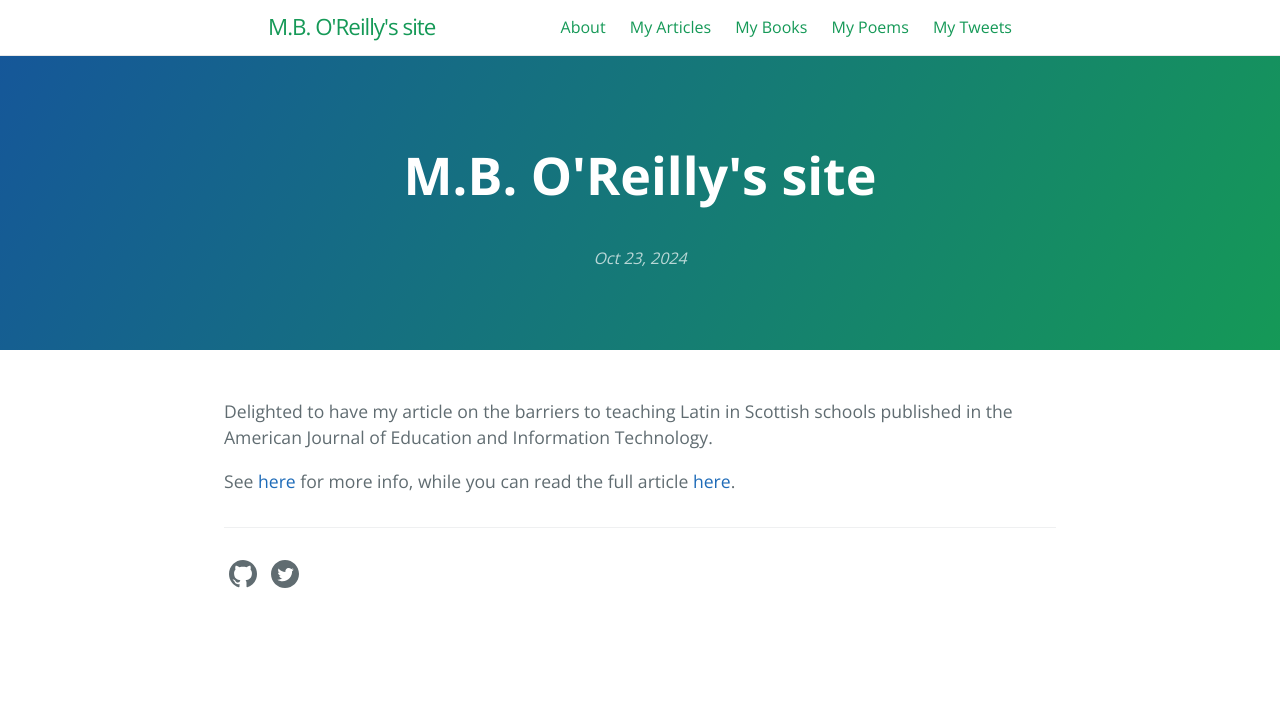
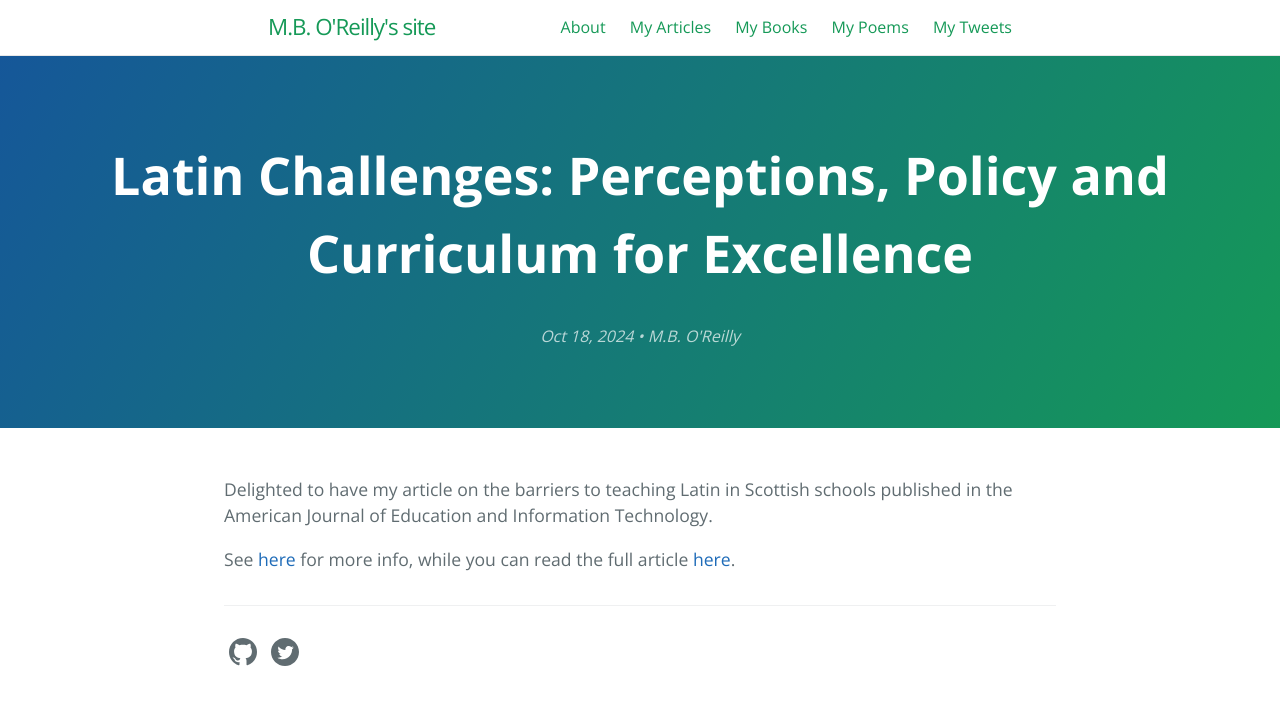
Before and after one commit to conoreilly/mbwebsite, a Jekyll site: the page built from _posts/2024-10-18-Barriers-teaching-Latin-Scotland-ajeit.md, in a window 1280 px wide. Shown: the top 705 px of the page. Built offline with Jekyll 4.4.1, drawn with Linux system fonts in a browser that asks for light colours; our own code applies the rules of GitHub Pages for plain Markdown files.

Commit message:
Fix Barriers to Latin teaching news post

```diff
--- a/_posts/2024-10-18-Barriers-teaching-Latin-Scotland-ajeit.md
+++ b/_posts/2024-10-18-Barriers-teaching-Latin-Scotland-ajeit.md
@@ -1,6 +1,6 @@
 ---
 layout: post
-title: Latin Challenges: Perceptions, Policy and Curriculum for Excellence
+title: "Latin Challenges: Perceptions, Policy and Curriculum for Excellence"
 author: M.B. O'Reilly
 date: 2024-10-18
 ---
```
Also changed, not shown: _pages/about.md (+2 -0 lines).
